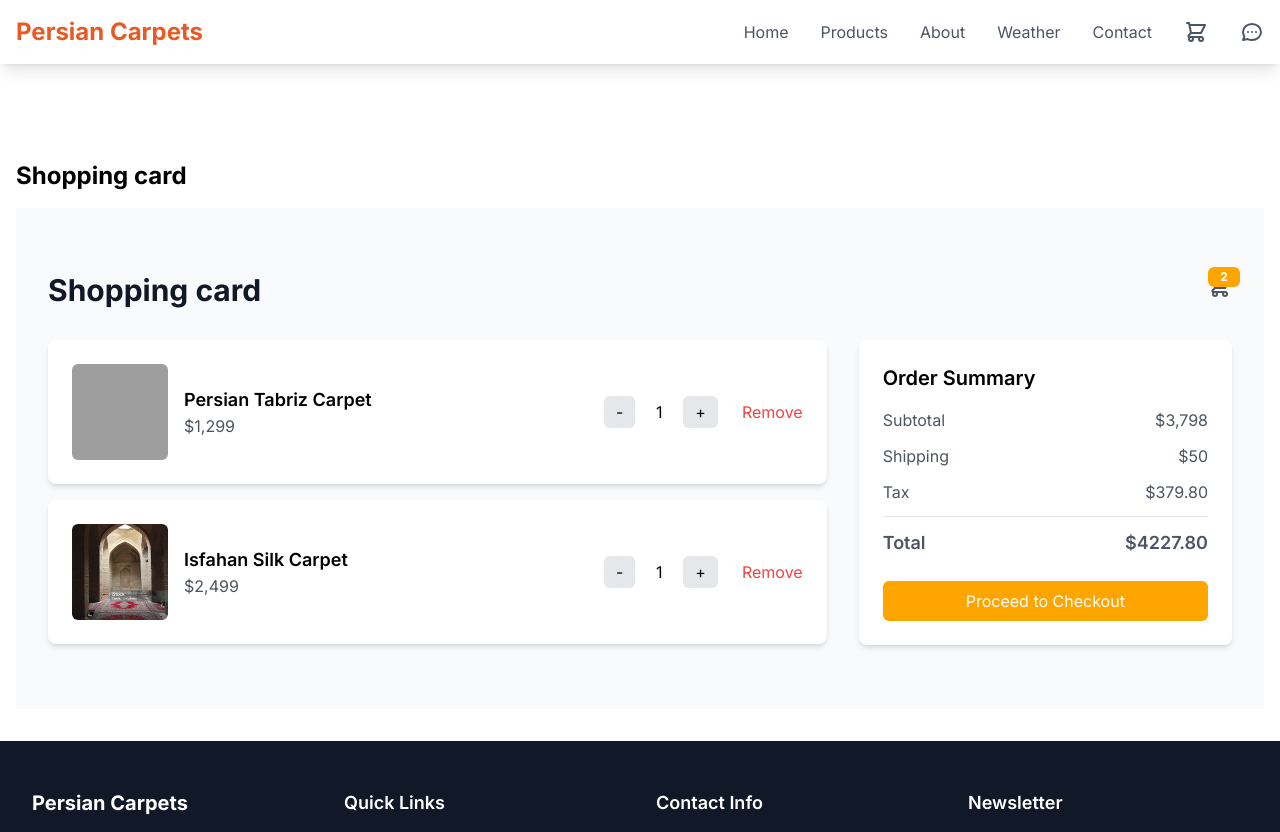
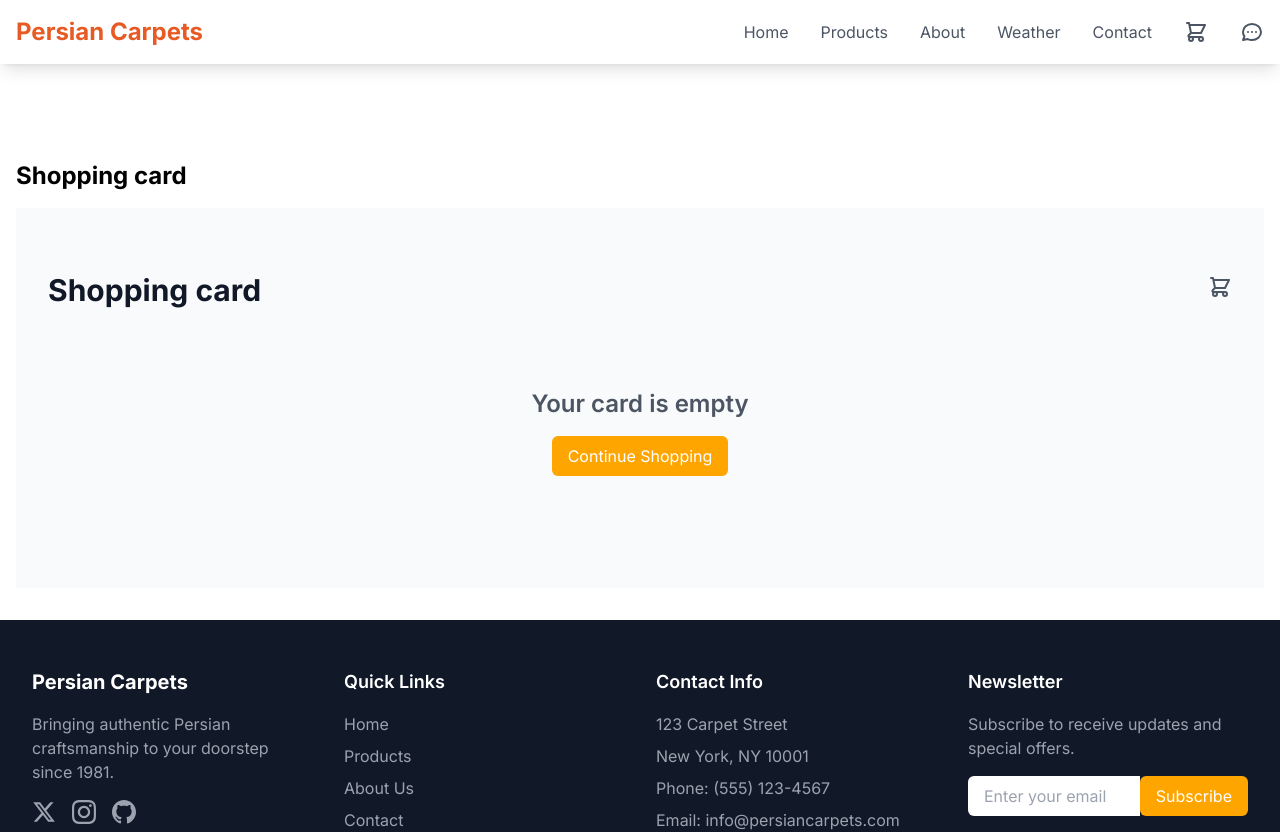
Before and after one commit to FuadModaresi/Luck-e-Shop, a Next.js app: page /card in a window 1280 px wide. Shown: the top 832 px of the page. Built offline with nearby package versions, Linux system fonts and the light colour scheme; grey boxes are pictures that could not be loaded.

Commit message:
Add CartContext for global cart state management and integrate with all product pages

```diff
--- a/app/card/page.js
+++ b/app/card/page.js
@@ -1,43 +1,9 @@
 "use client";
-import { useState } from "react";
+import { useCart } from "../context/CartContext";
 
 export default function card() {
-  const [cardItems, setcardItems] = useState([
-    {
-      id: 1,
-      title: "Persian Tabriz Carpet",
-      price: 1299,
-      image: "/images/tabriz.jpg",
-      quantity: 1,
-    },
-    {
-      id: 2,
-      title: "Isfahan Silk Carpet",
-      price: 2499,
-      image: "/images/isfahan.jpg",
-      quantity: 1,
-    },
-  ]);
+  const { cartItems, updateQuantity, removeItem, totalQuantity, subtotal } = useCart();
 
-  const totalQuantity = cardItems.reduce((sum, item) => sum + item.quantity, 0);
-
-  const updateQuantity = (id, newQuantity) => {
-    if (newQuantity < 1) return;
-    setcardItems(
-      cardItems.map((item) =>
-        item.id === id ? { ...item, quantity: newQuantity } : item
-      )
-    );
-  };
-
-  const removeItem = (id) => {
-    setcardItems(cardItems.filter((item) => item.id !== id));
-  };
-
-  const subtotal = cardItems.reduce(
-    (sum, item) => sum + item.price * item.quantity,
-    0
-  );
   const shipping = 50;
   const tax = subtotal * 0.1; // 10% tax
   const total = subtotal + shipping + tax;
@@ -71,7 +37,7 @@ export default function card() {
             </div>
           </div>
 
-          {cardItems.length === 0 ? (
+          {cartItems.length === 0 ? (
             <div className="text-center py-12">
               <h2 className="text-2xl font-semibold text-gray-600">
                 Your card is empty
@@ -87,7 +53,7 @@ export default function card() {
             <div className="grid grid-cols-1 md:grid-cols-3 gap-8">
               {/* card Items */}
               <div className="md:col-span-2 space-y-4">
-                {cardItems.map((item) => (
+                {cartItems.map((item) => (
                   <div
                     key={item.id}
                     className="bg-white rounded-lg shadow-md p-6 flex items-center gap-4"
--- a/app/components/Navbar.js
+++ b/app/components/Navbar.js
@@ -3,6 +3,7 @@
 import Link from "next/link";
 import { useState, useRef, useEffect } from "react";
 import { usePathname, useRouter } from "next/navigation";
+import { useCart } from "../context/CartContext";
 
 const Navbar = () => {
   const [isOpen, setIsOpen] = useState(false);
@@ -18,6 +19,7 @@ const Navbar = () => {
   const [isDropdownOpen, setIsDropdownOpen] = useState(false);
   const pathname = usePathname();
   const router = useRouter();
+  const { totalQuantity } = useCart();
 
   const scrollToBottom = () => {
     messagesEndRef.current?.scrollIntoView({ behavior: "smooth" });
@@ -270,7 +272,7 @@ const Navbar = () => {
               ))}
               <button
                 onClick={handlecardClick}
-                className="text-gray-600 hover:text-primary-600"
+                className="text-gray-600 hover:text-primary-600 relative"
               >
                 <svg
                   className="w-6 h-6"
@@ -285,6 +287,11 @@ const Navbar = () => {
                     d="M3 3h2l.4 2M7 13h10l4-8H5.4M7 13L5.4 5M7 13l-2.293 2.293c-.63.63-.184 1.707.707 1.707H17m0 0a2 2 0 100 4 2 2 0 000-4zm-8 2a2 2 0 11-4 0 2 2 0 014 0z"
                   />
                 </svg>
+                {totalQuantity > 0 && (
+                  <span className="absolute -top-2 -right-2 bg-orange text-white text-xs font-bold rounded-full h-5 w-5 flex items-center justify-center">
+                    {totalQuantity}
+                  </span>
+                )}
               </button>
               <button
                 onClick={handleChatClick}
--- /dev/null
+++ b/app/context/CartContext.js
@@ -0,0 +1,99 @@
+"use client";
+
+import { createContext, useState, useContext, useEffect } from "react";
+
+// Create the cart context
+const CartContext = createContext();
+
+// Custom hook to use the cart context
+export const useCart = () => {
+  const context = useContext(CartContext);
+  if (!context) {
+    throw new Error("useCart must be used within a CartProvider");
+  }
+  return context;
+};
+
+// Cart provider component
+export const CartProvider = ({ children }) => {
+  // Initialize cart items from localStorage if available, otherwise empty array
+  const [cartItems, setCartItems] = useState([]);
+
+  // Load cart items from localStorage on component mount
+  useEffect(() => {
+    const storedCart = localStorage.getItem("cart");
+    if (storedCart) {
+      try {
+        setCartItems(JSON.parse(storedCart));
+      } catch (error) {
+        console.error("Error parsing cart from localStorage:", error);
+        setCartItems([]);
+      }
+    }
+  }, []);
+
+  // Save cart items to localStorage whenever they change
+  useEffect(() => {
+    localStorage.setItem("cart", JSON.stringify(cartItems));
+  }, [cartItems]);
+
+  // Add item to cart
+  const addToCart = (product) => {
+    setCartItems((prevItems) => {
+      // Check if the item is already in the cart
+      const existingItemIndex = prevItems.findIndex(item => item.id === product.id);
+
+      if (existingItemIndex !== -1) {
+        // If item exists, increase its quantity
+        const updatedItems = [...prevItems];
+        updatedItems[existingItemIndex] = {
+          ...updatedItems[existingItemIndex],
+          quantity: updatedItems[existingItemIndex].quantity + 1
+        };
+        return updatedItems;
+      } else {
+        // If item doesn't exist, add it with quantity 1
+        return [...prevItems, { ...product, quantity: 1 }];
+      }
+    });
+  };
+
+  // Update item quantity
+  const updateQuantity = (id, newQuantity) => {
+    if (newQuantity < 1) return;
+
+    setCartItems(prevItems =>
+      prevItems.map(item =>
+        item.id === id ? { ...item, quantity: newQuantity } : item
+      )
+    );
+  };
+
+  // Remove item from cart
+  const removeItem = (id) => {
+    setCartItems(prevItems => prevItems.filter(item => item.id !== id));
+  };
+
+  // Calculate total quantity
+  const totalQuantity = cartItems.reduce((sum, item) => sum + item.quantity, 0);
+
+  // Calculate subtotal
+  const subtotal = cartItems.reduce(
+    (sum, item) => sum + item.price * item.quantity,
+    0
+  );
+
+  // Provide cart context value
+  const value = {
+    cartItems,
+    addToCart,
+    updateQuantity,
+    removeItem,
+    totalQuantity,
+    subtotal
+  };
+
+  return <CartContext.Provider value={value}>{children}</CartContext.Provider>;
+};
+
+export default CartContext;
--- a/app/layout.js
+++ b/app/layout.js
@@ -2,6 +2,7 @@ import { Inter } from 'next/font/google'
 import './globals.css'
 import Navbar from './components/Navbar'
 import Footer from './components/Footer'
+import { CartProvider } from './context/CartContext'
 
 const inter = Inter({ subsets: ['latin'] })
 
@@ -14,6 +15,7 @@ export default function RootLayout({ children }) {
   return (
     <html lang="en">
       <body className={inter.className}>
+        <CartProvider>
           <div className="flex flex-col min-h-screen">
             <Navbar />
             <div className="pt-16">
@@ -23,6 +25,7 @@ export default function RootLayout({ children }) {
             </div>
             <Footer />
           </div>
+        </CartProvider>
       </body>
     </html>
   )
--- a/app/page.js
+++ b/app/page.js
@@ -1,8 +1,12 @@
+"use client";
 import Link from 'next/link';
 import Navbar from './components/Navbar';
 import Footer from './components/Footer';
+import { useCart } from './context/CartContext';
 
 const Home = () => {
+  const { addToCart } = useCart();
+
   const carpets = [
     {
       id: 1,
@@ -50,7 +54,7 @@ const Home = () => {
         <div className="relative max-w-7xl mx-auto px-4 sm:px-6 lg:px-8 text-center">
           <h1 className="font-serif text-6xl font-bold mb-6 tracking-tight">Discover the Art of Persian Carpets</h1>
           <p className="text-xl mb-8 text-gray-200 max-w-2xl mx-auto">Handcrafted masterpieces that transform your space into a timeless sanctuary</p>
-          <a
+          <Link
             href="/products"
             className="inline-flex items-center bg-primary-500 px-8 py-4 rounded-full text-white font-semibold hover:bg-primary-600 transition-all shadow-lg hover:shadow-xl"
           >
@@ -58,7 +62,7 @@ const Home = () => {
             <svg className="ml-2 w-5 h-5" fill="none" stroke="currentColor" viewBox="0 0 24 24">
               <path strokeLinecap="round" strokeLinejoin="round" strokeWidth="2" d="M17 8l4 4m0 0l-4 4m4-4H3" />
             </svg>
-          </a>
+          </Link>
         </div>
       </div>
 
@@ -68,11 +72,8 @@ const Home = () => {
         <p className="text-gray-600 text-center mb-12 max-w-2xl mx-auto">Discover our carefully curated selection of exceptional Persian carpets</p>
         <div className="grid grid-cols-1 md:grid-cols-3 gap-8">
           {carpets.map((carpet) => (
-            <a
+            <div
               key={carpet.id}
-              href="https://github.com/FuadModaresi"
-              target="_blank"
-              rel="noopener noreferrer"
               className="bg-white rounded-lg overflow-hidden shadow-lg hover:shadow-xl transition duration-300"
             >
               <img
@@ -82,9 +83,23 @@ const Home = () => {
               />
               <div className="p-6">
                 <h3 className="text-xl font-semibold mb-2">{carpet.title}</h3>
-                <p className="text-gray-600">${carpet.price.toLocaleString()}</p>
+                <p className="text-gray-600 mb-4">${carpet.price.toLocaleString()}</p>
+                <div className="flex justify-between">
+                  <Link
+                    href={`/products/${carpet.id}`}
+                    className="text-primary-500 hover:text-primary-600"
+                  >
+                    View Details
+                  </Link>
+                  <button
+                    onClick={() => addToCart(carpet)}
+                    className="bg-primary-500 text-white px-4 py-2 rounded hover:bg-primary-600 transition"
+                  >
+                    Add to Cart
+                  </button>
+                </div>
               </div>
-            </a>
+            </div>
           ))}
         </div>
       </div>
--- a/app/products/[id]/page.js
+++ b/app/products/[id]/page.js
@@ -2,12 +2,14 @@
 
 import { useRouter } from "next/navigation";
 import { useEffect, useState } from "react";
+import { useCart } from "../../context/CartContext";
 
 const ProductDetail = () => {
   const router = useRouter();
   const { id } = router.query;
   const [product, setProduct] = useState(null);
   const [loading, setLoading] = useState(true);
+  const { addToCart } = useCart();
 
   useEffect(() => {
     if (id) {
@@ -33,13 +35,22 @@ const ProductDetail = () => {
     return <div>Product not found</div>;
   }
 
+  const handleAddToCart = () => {
+    addToCart(product);
+  };
+
   return (
     <div className="p-10">
       <h1 className="text-3xl font-bold">{product.title}</h1>
       <img src={product.imageUrl} alt={product.title} className="w-full" />
       <p>{product.description}</p>
       <p>${product.price}</p>
-      <button className="bg-green text-white p-2 rounded">Add to card</button>
+      <button
+        onClick={handleAddToCart}
+        className="bg-green text-white p-2 rounded"
+      >
+        Add to card
+      </button>
     </div>
   );
 };
--- a/app/products/page.js
+++ b/app/products/page.js
@@ -1,6 +1,7 @@
 "use client";
 import { useState, useEffect } from "react";
 import { motion } from "framer-motion";
+import { useCart } from "../context/CartContext";
 
 // Replace image paths with placeholder images
 const heroImage = "https://placehold.co/1920x1080";
@@ -65,6 +66,8 @@ const ProductsPage = () => {
     hidden: { opacity: 0, y: 20 },
     show: { opacity: 1, y: 0 },
   };
+
+  const { addToCart } = useCart();
 
   return (
     <div className="bg-beige-50 min-h-screen">
@@ -275,7 +278,10 @@ const ProductsPage = () => {
                         <p>Size: {product.dimensions}</p>
                         <p>Material: {product.material}</p>
                       </div>
-                      <button className="w-full bg-primary-500 text-white py-2 rounded-lg hover:bg-primary-600 transition-colors">
+                      <button
+                        onClick={() => addToCart(product)}
+                        className="w-full bg-primary-500 text-white py-2 rounded-lg hover:bg-primary-600 transition-colors"
+                      >
                         Add to card
                       </button>
                     </div>
```
Lines whose indentation alone changed are shown as unchanged.
